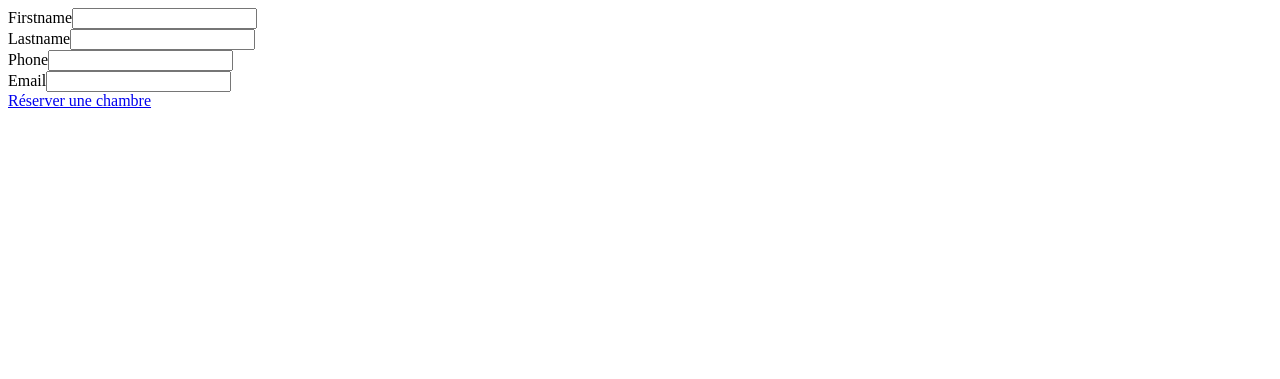
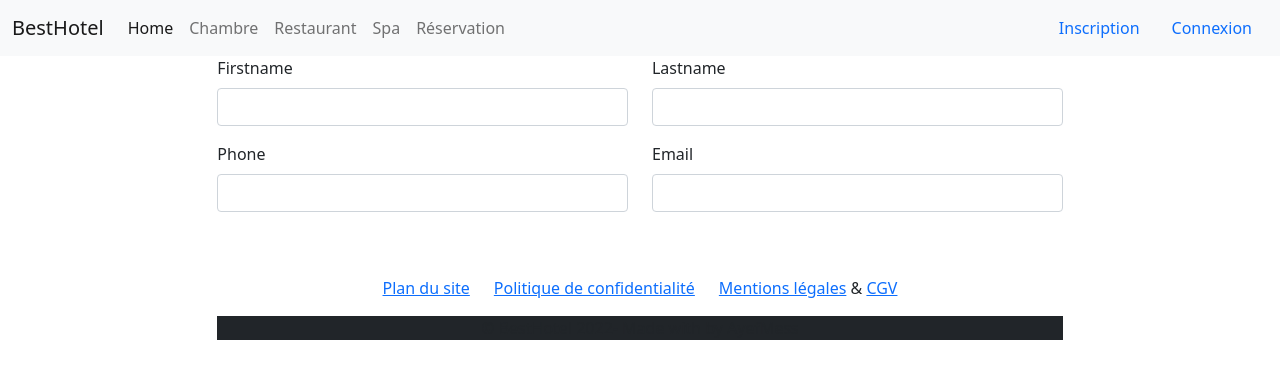
Before and after one commit to M26Web/HotelGamma, a Symfony app: template templates/reservation/commande_chambre.html.twig in a window 1280 px wide. Shown: the top 379 px of the page. Run offline with Twig, Linux system fonts and the light colour scheme; the template is opened without the code that fills it, so the values that code supplies are empty; form fields are guessed from the names that the template uses; some libraries are stand-ins or nearby versions.

Commit message:
_nav bar

```diff
--- a/templates/include/_nav.html.twig
+++ b/templates/include/_nav.html.twig
@@ -19,7 +19,7 @@
 					<a class="nav-link" href="#">Spa</a>
 				</li>
 				<li class="nav-item">
-					<a class="nav-link" href="{{ path('show_reservation') }}">Réservation</a>
+					<a class="nav-link" href="#">Réservation</a>
 				</li>
 				<li class="nav-item">
 					{# <a class="nav-link" href="#">Avis</a>
@@ -81,9 +81,7 @@
 							<i class="fa-solid fa-right-from-bracket"></i>
 						</a>
 					</li>
-					<li class="nav-item">
-						<a class="nav-link" href="">Espace perso</a>
-					</li>
+
 
 
 				{% endif %}
--- a/templates/reservation/commande_chambre.html.twig
+++ b/templates/reservation/commande_chambre.html.twig
@@ -1,3 +1,9 @@
+{% extends "base.html.twig" %}
+
+{% block title %}Confirmer réservation{% endblock %}
+
+{% block body %}
+
 <div class="row">
 		<div class="col-8 mx-auto">
 			{{ form_start(form) }}
@@ -9,14 +15,9 @@
                 <div class="row">
                     <div class="col-6">{{ form_row(form.phone) }}</div>
                     <div class="col-6">{{ form_row(form.email) }}</div>
+
                 </div>
 
-        <div class="row">
-					<div class="col-4 mx-auto my-4">
-						<a href="{{ path('default_home') }}" class="btn btn-primary">
-							<i class="fa-solid fa-plus"></i>
-							Réserver une chambre</a>
+			{{ form_end(form) }}
 
-				</div>
-
-			{{ form_end(form) }}
+            {% endblock %}
--- a/templates/reservation/show_reservation.html.twig
+++ b/templates/reservation/show_reservation.html.twig
@@ -37,7 +37,7 @@
 
 				<div class="row">
 					<div class="col-4 mx-auto my-4">
-						<a href="{{ path('commande_chambre') }}" class="btn btn-primary">
+						<a href="{{ path('commande_chambre', {'id': chambre.id}) }}" class="btn btn-primary">
 							<i class="fa-solid fa-plus"></i>
 							Réserver une chambre</a>
 
```
Also changed, not shown: src/Form/CommandeFormType.php (line endings or trailing spaces).
